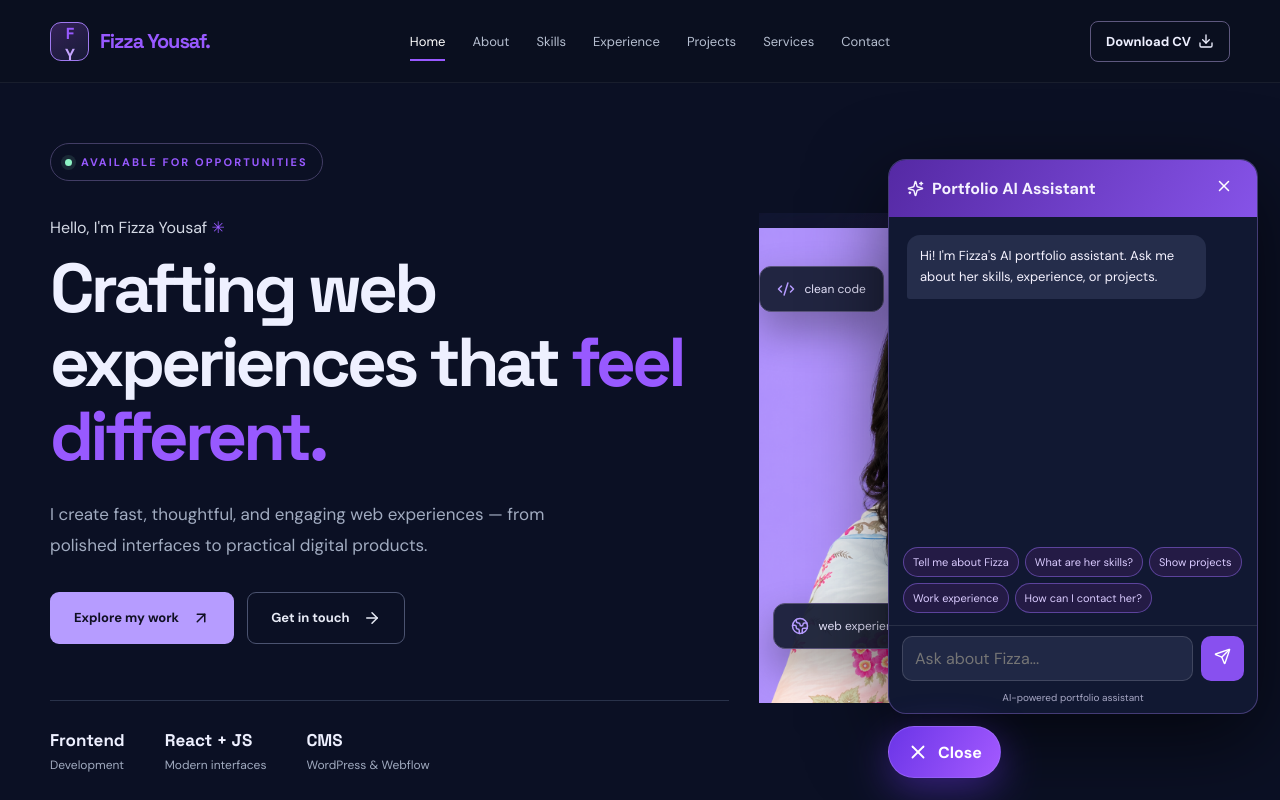
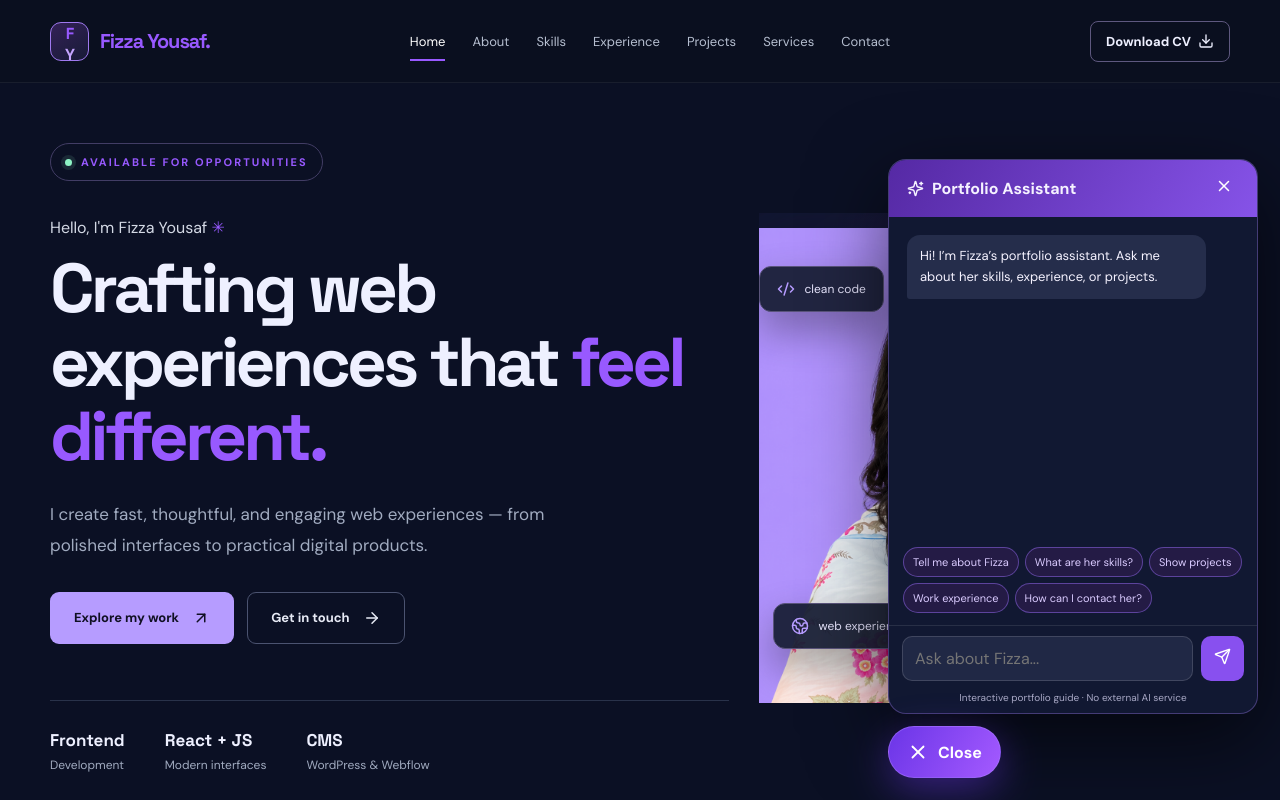
Before and after one commit to fizza-yousaf/portfolio-website, a React (Vite) app: page / in a window 1280 px wide. Both pictures are taken after a click on the button "Ask Fizza AI". Shown: the top 800 px of the page. Built offline with nearby package versions, Linux system fonts and the light colour scheme.

Commit message:
Restore original portfolio chatbot

```diff
--- a/src/components/Assistant.jsx
+++ b/src/components/Assistant.jsx
@@ -1,197 +1,30 @@
+import { useState, useRef, useEffect } from 'react'
+import { Bot, X, Send, Sparkles } from 'lucide-react'
+import { profile, skills, projects, experience } from '../data'
 
-import { useState, useRef, useEffect } from 'react';
-import { Bot, X, Send, Sparkles } from 'lucide-react';
-
-const suggestions = [
-  'Tell me about Fizza',
-  'What are her skills?',
-  'Show projects',
-  'Work experience',
-  'How can I contact her?',
-];
-
-export default function Assistant() {
-  const [open, setOpen] = useState(false);
-  const [input, setInput] = useState('');
-  const [loading, setLoading] = useState(false);
-
-  const [messages, setMessages] = useState([
-    {
-      from: 'bot',
-      text: "Hi! I'm Fizza's AI portfolio assistant. Ask me about her skills, experience, or projects.",
-    },
-  ]);
-
-  const end = useRef(null);
-  const busy = useRef(false);
-
-  useEffect(() => {
-    if (open) {
-      end.current?.scrollIntoView({ behavior: 'smooth' });
-    }
-  }, [messages, open, loading]);
-
-  const send = async (value = input) => {
-    const clean = value.trim();
-
-    if (!clean || busy.current) return;
-
-    busy.current = true;
-    setLoading(true);
-    setInput('');
-
-    const history = messages
-      .filter((message) => message.from === 'user' || message.from === 'bot')
-      .map((message) => ({
-        role: message.from === 'user' ? 'user' : 'model',
-        text: message.text,
-      }));
-
-    setMessages((old) => [
-      ...old,
-      { from: 'user', text: clean },
-    ]);
-
-    try {
-      const response = await fetch('/api/chat', {
-        method: 'POST',
-        headers: {
-          'Content-Type': 'application/json',
-        },
-        body: JSON.stringify({
-          message: clean,
-          history: history.slice(-10),
-        }),
-      });
-
-      const data = await response.json();
-
-      if (!response.ok) {
-        throw new Error(data.error || 'Something went wrong.');
-      }
-
-      setMessages((old) => [
-        ...old,
-        { from: 'bot', text: data.reply },
-      ]);
-    } catch (error) {
-      setMessages((old) => [
-        ...old,
-        {
-          from: 'bot',
-          text: 'Sorry, I could not respond right now. Please try again.',
-        },
-      ]);
-
-      console.error('Chatbot error:', error);
-    } finally {
-      busy.current = false;
-      setLoading(false);
-    }
-  };
-
-  return (
-    <div className="assistant-wrap">
-      {open && (
-        <section
-          className="assistant-panel"
-          aria-label="Portfolio assistant"
-        >
-          <div className="assistant-head">
-            <span>
-              <Sparkles size={17} />
-              Portfolio AI Assistant
-            </span>
-
-            <button
-              type="button"
-              aria-label="Close assistant"
-              onClick={() => setOpen(false)}
-            >
-              <X size={18} />
-            </button>
-          </div>
-
-          <div
-            className="assistant-messages"
-            aria-live="polite"
-          >
-            {messages.map((message, index) => (
-              <div
-                className={`assistant-message ${message.from}`}
-                key={index}
-              >
-                {message.text}
-              </div>
-            ))}
-
-            {loading && (
-              <div className="assistant-message bot">
-                Thinking...
-              </div>
-            )}
-
-            <div ref={end} />
-          </div>
-
-          <div className="assistant-suggestions">
-            {suggestions.map((suggestion) => (
-              <button
-                type="button"
-                key={suggestion}
-                disabled={loading}
-                onClick={() => send(suggestion)}
-              >
-                {suggestion}
-              </button>
-            ))}
-          </div>
-
-          <form
-            className="assistant-form"
-            onSubmit={(event) => {
-              event.preventDefault();
-              send();
-            }}
-          >
-            <input
-              aria-label="Ask the assistant"
-              value={input}
-              onChange={(event) => setInput(event.target.value)}
-              placeholder="Ask about Fizza..."
-              disabled={loading}
-            />
-
-            <button
-              type="submit"
-              aria-label="Send message"
-              disabled={loading || !input.trim()}
-            >
-              <Send size={17} />
-            </button>
-          </form>
-
-          <div className="assistant-disclaimer">
-            AI-powered portfolio assistant
-          </div>
-        </section>
-      )}
-
-      <button
-        type="button"
-        className="assistant-fab"
-        onClick={() => setOpen((previous) => !previous)}
-        aria-expanded={open}
-        aria-label={
-          open
-            ? 'Close portfolio assistant'
-            : 'Open portfolio assistant'
-        }
-      >
-        {open ? <X size={22} /> : <Bot size={23} />}
-
-        <span>{open ? 'Close' : 'Ask Fizza AI'}</span>
-      </button>
-    </div>
-  );
+// Local portfolio guide: works offline, with no API key or visitor-data collection.
+// To connect a real LLM, use a secure server-side endpoint, never a key in React.
+const suggestions = ['Tell me about Fizza', 'What are her skills?', 'Show projects', 'Work experience', 'How can I contact her?']
+function answer(question) {
+ const q = question.toLowerCase()
+ if (/hello|hey|^hi\b|good morning/.test(q)) return 'Hello! I’m Fizza’s portfolio guide. Ask me about her projects, skills, experience, or how to get in touch.'
+ if (/contact|email|hire|available|reach/.test(q)) return `You can contact Fizza at ${profile.email}. She is based in ${profile.location}. You can also visit the Contact page.`
+ if (/cv|resume|download/.test(q)) return 'You can download Fizza’s CV using the Download CV button in the navigation. The PDF is included in this website.'
+ if (/project|portfolio|build|work sample|demo/.test(q)) return `Featured projects include ${projects.slice(0,5).map(x=>x.title).join(', ')}. Visit the Projects page for descriptions and available live demos.`
+ if (/skill|technology|tech stack|tools|react|wordpress|webflow|javascript/.test(q)) return `Fizza works with ${skills.flatMap(x=>x.items).slice(0,17).join(', ')}. She has hands-on professional CMS experience and React project experience.`
+ if (/experience|job|career|company|employment/.test(q)) return `Her experience includes ${experience.map(x=>`${x.role} at ${x.company}`).join('; ')}. See the Experience page for details.`
+ if (/about|who|education|degree|location|fizza/.test(q)) return `Fizza Yousaf is a Software Engineering graduate and frontend developer based in ${profile.location}. She creates responsive web interfaces and works with WordPress, Webflow, JavaScript, and React.`
+ return 'I can answer questions about Fizza’s skills, projects, work experience, CV, and contact details. Try one of the suggested questions!'
 }
+export default function Assistant(){
+ const [open,setOpen]=useState(false)
+ const [input,setInput]=useState('')
+ const [messages,setMessages]=useState([{from:'bot',text:'Hi! I’m Fizza’s portfolio assistant. Ask me about her skills, experience, or projects.'}])
+ const end=useRef(null)
+ useEffect(()=>{if(open)end.current?.scrollIntoView({behavior:'smooth'})},[messages,open])
+ const send=(value=input)=>{const clean=value.trim();if(!clean)return;setMessages(old=>[...old,{from:'user',text:clean},{from:'bot',text:answer(clean)}]);setInput('')}
+ return <div className="assistant-wrap">
+ {open&&<section className="assistant-panel" aria-label="Portfolio assistant"><div className="assistant-head"><span><Sparkles size={17}/> Portfolio Assistant</span><button aria-label="Close assistant" onClick={()=>setOpen(false)}><X size={18}/></button></div><div className="assistant-messages" aria-live="polite">{messages.map((m,i)=><div className={'assistant-message '+m.from} key={i}>{m.text}</div>)}<div ref={end}/></div><div className="assistant-suggestions">{suggestions.map(s=><button key={s} onClick={()=>send(s)}>{s}</button>)}</div><form className="assistant-form" onSubmit={e=>{e.preventDefault();send()}}><input aria-label="Ask the assistant" value={input} onChange={e=>setInput(e.target.value)} placeholder="Ask about Fizza..."/><button type="submit" aria-label="Send message"><Send size={17}/></button></form><div className="assistant-disclaimer">Interactive portfolio guide · No external AI service</div></section>}
+ <button className="assistant-fab" onClick={()=>setOpen(x=>!x)} aria-expanded={open} aria-label={open?'Close portfolio assistant':'Open portfolio assistant'}>{open?<X size={22}/>:<Bot size={23}/>}<span>{open?'Close':'Ask Fizza AI'}</span></button>
+ </div>
+}
```
Also changed, not shown: api/chat.js (deleted, +0 -214 lines).
